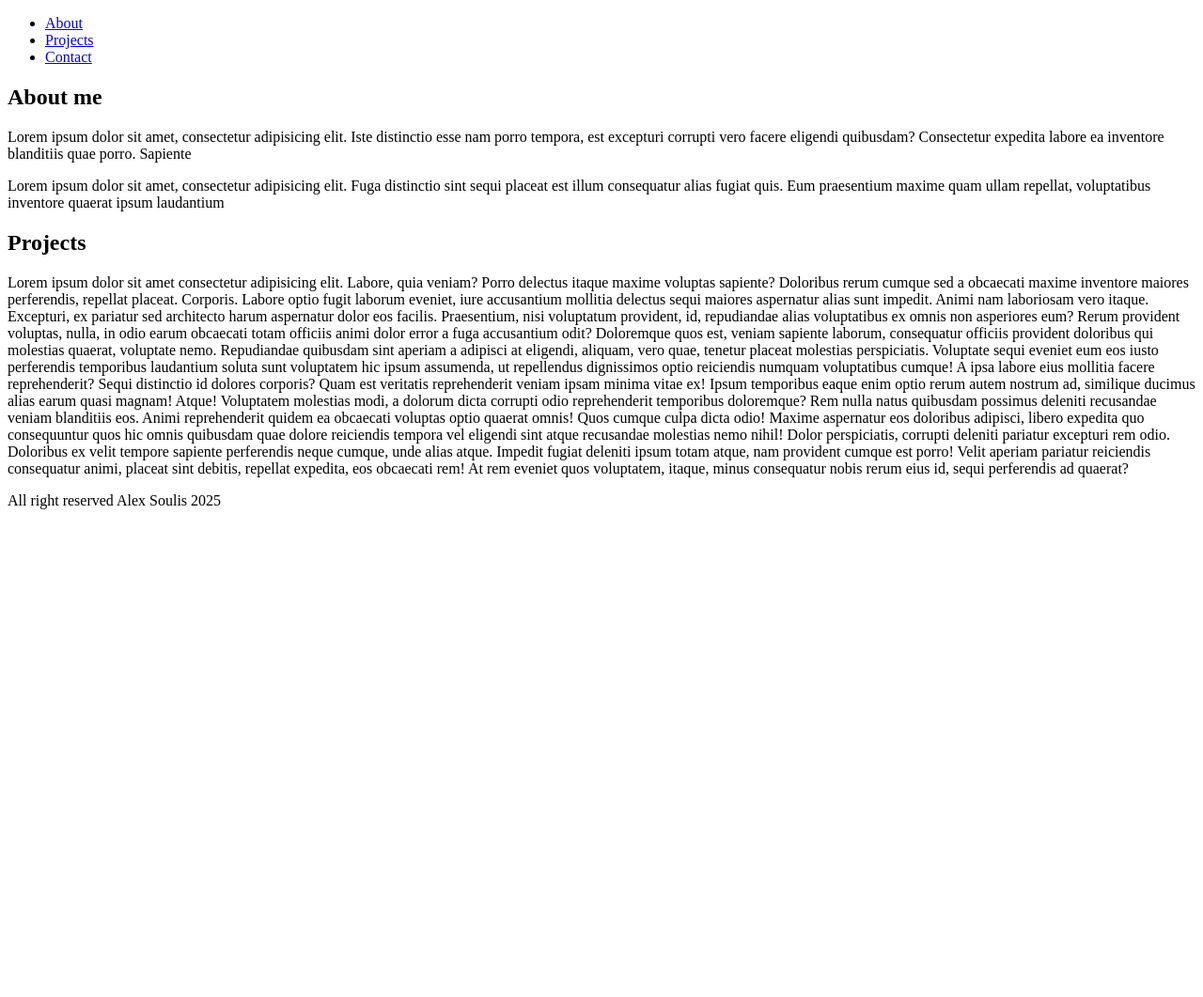
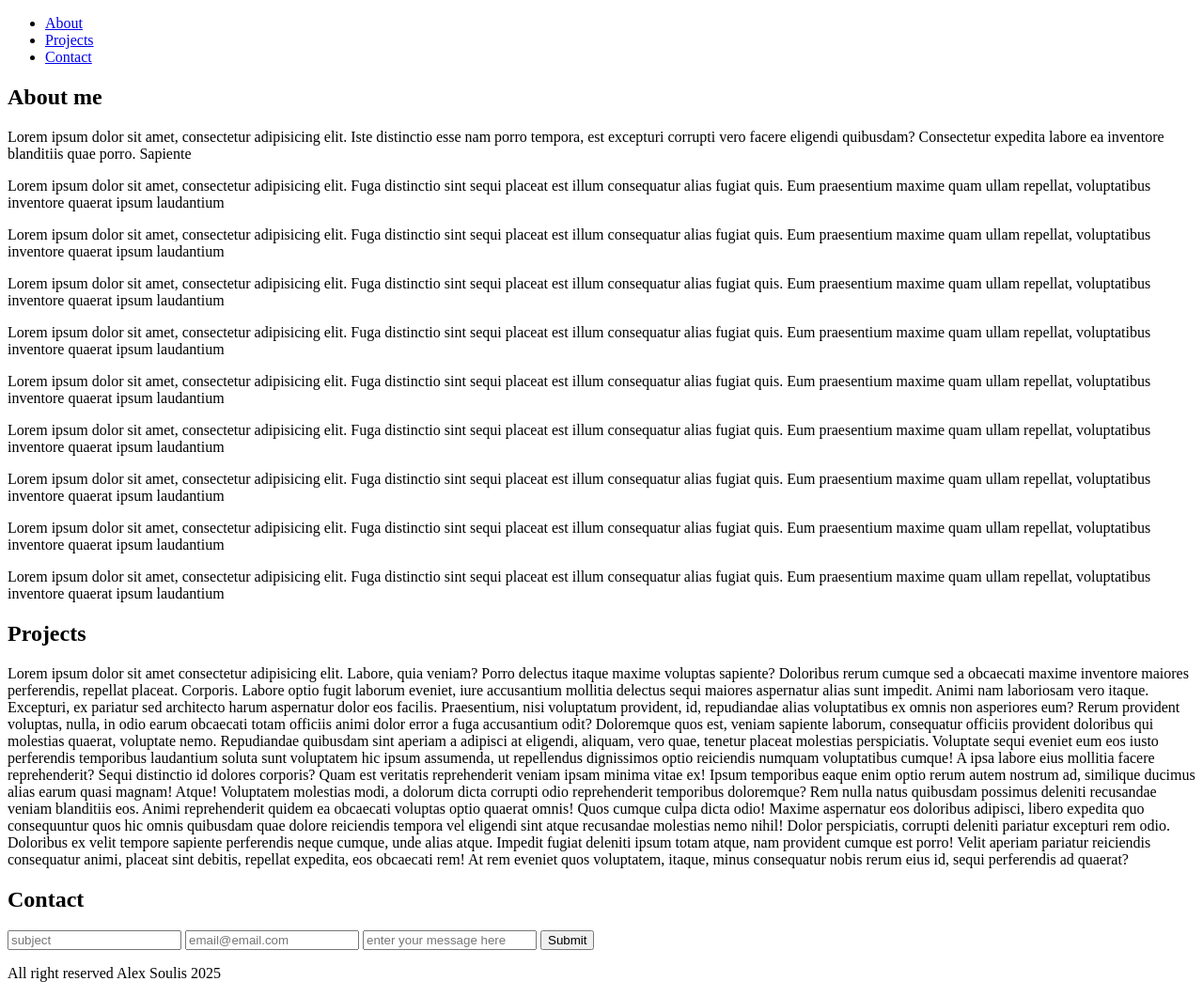
Before and after one commit to AlexEmanuelSoulis/my-first-website, a plain HTML site: page index.html in a window 1280 px wide. Shown: the whole page at 94% size. Before the commit the page ends 800 px from the top, so only its background shows below. Drawn offline with Linux system fonts and the light colour scheme.

Commit message:
adding the contact

```diff
--- a/index.html
+++ b/index.html
@@ -26,6 +26,14 @@
             <h1>About me</h1>
             <p>Lorem ipsum dolor sit amet, consectetur adipisicing elit. Iste distinctio esse nam porro tempora, est excepturi corrupti vero facere eligendi quibusdam? Consectetur expedita labore ea inventore blanditiis quae porro. Sapiente</p>
             <p>Lorem ipsum dolor sit amet, consectetur adipisicing elit. Fuga distinctio sint sequi placeat est illum consequatur alias fugiat quis. Eum praesentium maxime quam ullam repellat, voluptatibus inventore quaerat ipsum laudantium</p>
+            <p>Lorem ipsum dolor sit amet, consectetur adipisicing elit. Fuga distinctio sint sequi placeat est illum consequatur alias fugiat quis. Eum praesentium maxime quam ullam repellat, voluptatibus inventore quaerat ipsum laudantium</p>
+            <p>Lorem ipsum dolor sit amet, consectetur adipisicing elit. Fuga distinctio sint sequi placeat est illum consequatur alias fugiat quis. Eum praesentium maxime quam ullam repellat, voluptatibus inventore quaerat ipsum laudantium</p>
+            <p>Lorem ipsum dolor sit amet, consectetur adipisicing elit. Fuga distinctio sint sequi placeat est illum consequatur alias fugiat quis. Eum praesentium maxime quam ullam repellat, voluptatibus inventore quaerat ipsum laudantium</p>
+            <p>Lorem ipsum dolor sit amet, consectetur adipisicing elit. Fuga distinctio sint sequi placeat est illum consequatur alias fugiat quis. Eum praesentium maxime quam ullam repellat, voluptatibus inventore quaerat ipsum laudantium</p>
+            <p>Lorem ipsum dolor sit amet, consectetur adipisicing elit. Fuga distinctio sint sequi placeat est illum consequatur alias fugiat quis. Eum praesentium maxime quam ullam repellat, voluptatibus inventore quaerat ipsum laudantium</p>
+            <p>Lorem ipsum dolor sit amet, consectetur adipisicing elit. Fuga distinctio sint sequi placeat est illum consequatur alias fugiat quis. Eum praesentium maxime quam ullam repellat, voluptatibus inventore quaerat ipsum laudantium</p>
+            <p>Lorem ipsum dolor sit amet, consectetur adipisicing elit. Fuga distinctio sint sequi placeat est illum consequatur alias fugiat quis. Eum praesentium maxime quam ullam repellat, voluptatibus inventore quaerat ipsum laudantium</p>
+            <p>Lorem ipsum dolor sit amet, consectetur adipisicing elit. Fuga distinctio sint sequi placeat est illum consequatur alias fugiat quis. Eum praesentium maxime quam ullam repellat, voluptatibus inventore quaerat ipsum laudantium</p>
         </section>
         <section id="projects">
             <h2>Projects</h2>
@@ -40,7 +48,15 @@
             Dolor perspiciatis, corrupti deleniti pariatur excepturi rem odio. Doloribus ex velit tempore sapiente perferendis neque cumque, unde alias atque. Impedit fugiat deleniti ipsum totam atque, nam provident cumque est porro!
             Velit aperiam pariatur reiciendis consequatur animi, placeat sint debitis, repellat expedita, eos obcaecati rem! At rem eveniet quos voluptatem, itaque, minus consequatur nobis rerum eius id, sequi perferendis ad quaerat?
         </section>
-
+        <section id="contact">
+            <h2>Contact</h2>
+            <form>
+                <input type="text" placeholder="subject" required>
+                <input type="email" placeholder="email@email.com">
+                <input type="text" placeholder="enter your message here">
+                <input type="submit">
+            </form>
+        </section>
         <footer>
             <p>All right reserved Alex Soulis 2025</p>
         </footer>
```
